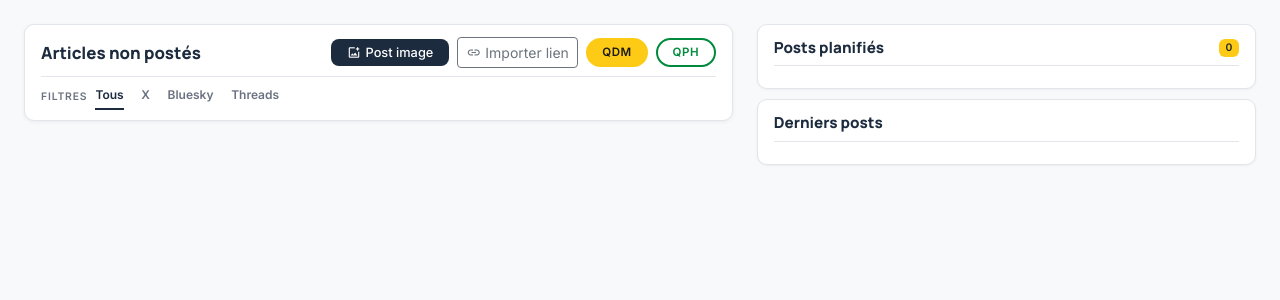
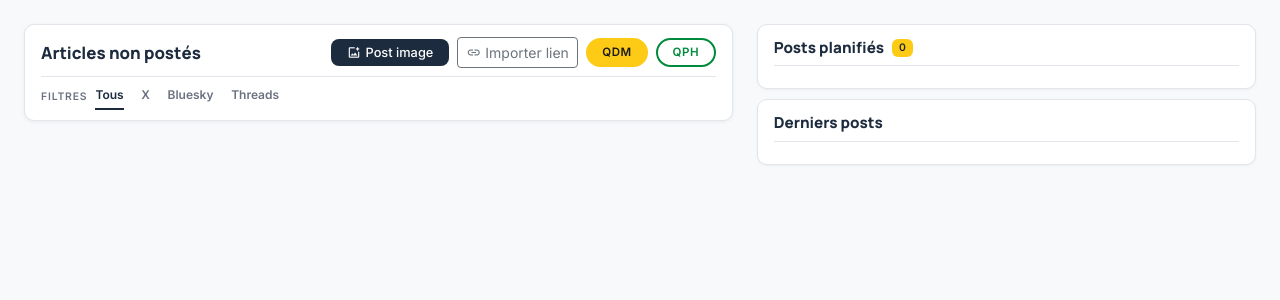
Before and after one commit to stephane-long/medpost, a Flask app: page / in a window 1280 px wide. Shown: the part 56-356 px from the top of the page. Run offline with Flask 3, Linux system fonts and the light colour scheme; the visitor is signed in with stand-in values (Sample User, id 1); parts of the project's set-up code (start-up, migrations or seed data) failed here and were passed over.

Commit message:
Repositionnement du badge compteur de posts planifiés et du nom réseau social

```diff
--- a/medpost-app/templates/index.html
+++ b/medpost-app/templates/index.html
@@ -238,7 +238,7 @@
     <div class="col-5">
         <!-- Posts planifiés -->
         <div class="mp-side-section">
-            <div class="d-flex align-items-center justify-content-between mb-2 pb-2" style="border-bottom:1px solid var(--color-border);">
+            <div class="d-flex align-items-center gap-2 mb-2 pb-2" style="border-bottom:1px solid var(--color-border);">
                 <h2 class="mp-side-title">Posts planifiés</h2>
                 <span class="badge {% if newspaper == 'qdm' %}text-dark{% else %}text-white{% endif %}"
                     style="background-color:{% if newspaper == 'qdm' %}var(--color-qdm){% else %}var(--color-qph){% endif %}; font-size:0.65rem;">
@@ -247,7 +247,7 @@
             </div>
             {% for post in posts_planned %}
             <div class="mb-1">
-                <div class="d-flex align-items-center justify-content-between mb-1">
+                <div class="d-flex align-items-center gap-2 mb-1">
                     <span class="mp-post-date-badge mp-post-date-badge--{{ newspaper }}">{{ post.date_pub }}</span>
                     <span class="mp-post-network">{{ post.name }}</span>
                 </div>
```
